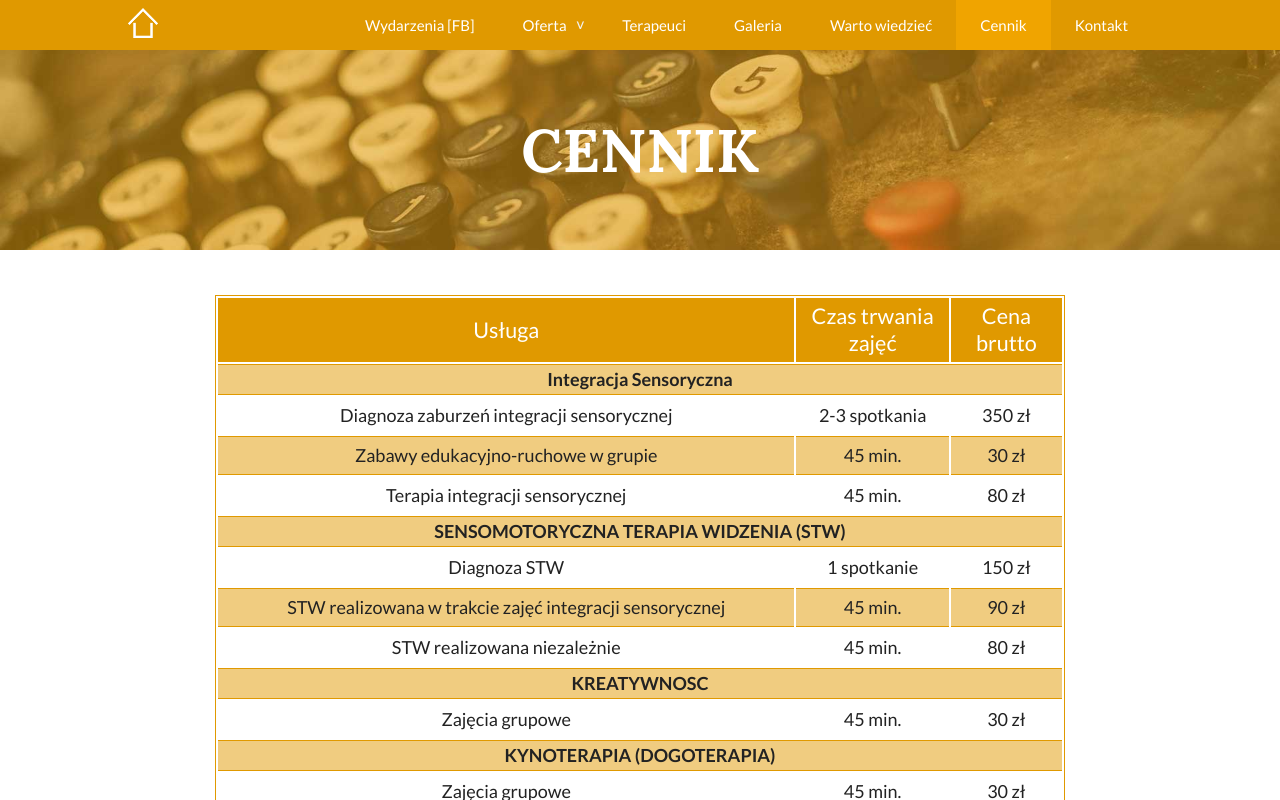
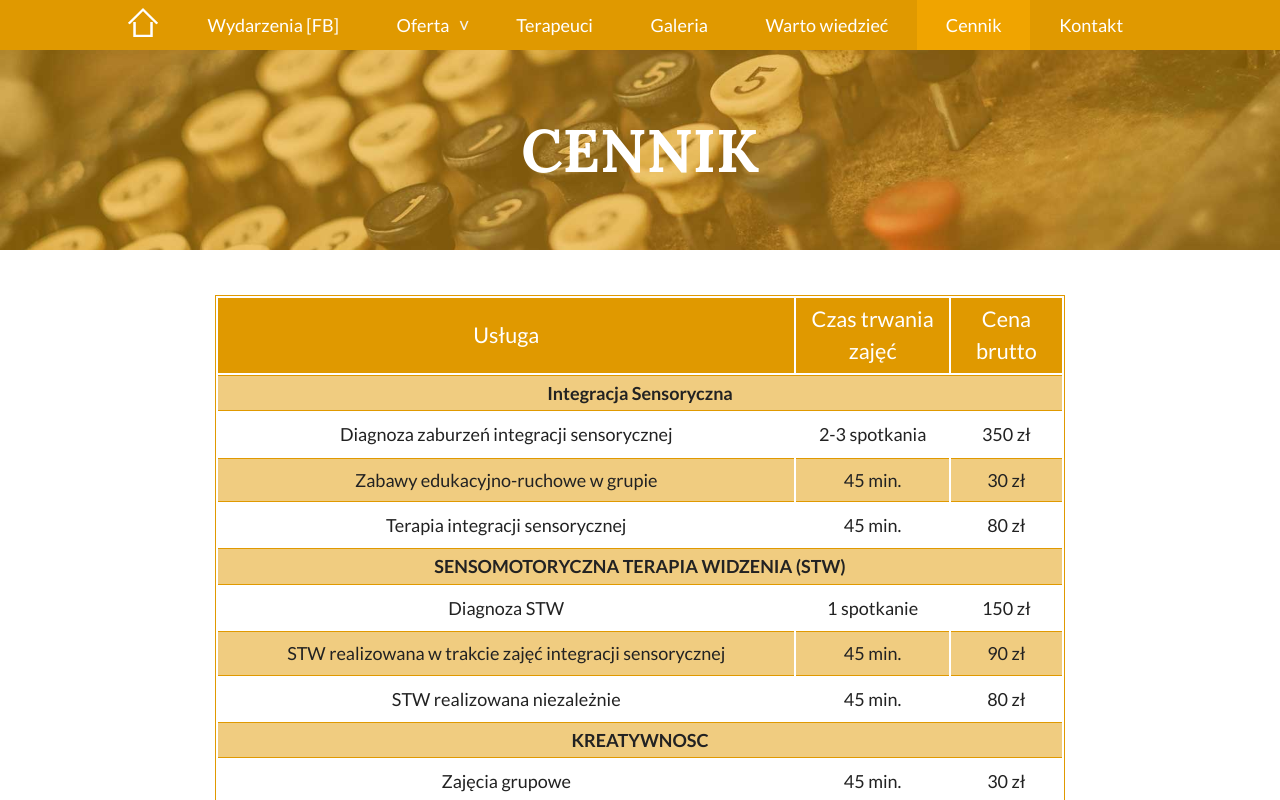
Before and after one commit to Rehaeel/kangurek, a React (Create React App) app: page /cennik in a window 1280 px wide. Shown: the top 800 px of the page. Built offline with nearby package versions, Linux system fonts and the light colour scheme.

Commit message:
enlarge font-size to 18px

```diff
--- a/src/component/menu/menu.css
+++ b/src/component/menu/menu.css
@@ -47,7 +47,7 @@
 .menu-tabs>a p,
 .menu-tabs>p {
     display: inline-block;
-    padding: 0.75em 1.6em;
+    padding: 0.5em 1.6em;
 }
 
 .menu-tabs>a {z-index:999;}
--- a/src/component/pages/contact/contact.css
+++ b/src/component/pages/contact/contact.css
@@ -2,7 +2,7 @@
 .contact {
     position:relative;
     display: grid;
-    grid-template-columns: min(220px, 95%) 1fr;
+    grid-template-columns: min(280px, 95%) 1fr;
     align-items: center;
     gap: 7%;
 }
--- a/src/component/pages/price-list/price-table/price-table.css
+++ b/src/component/pages/price-list/price-table/price-table.css
@@ -1,7 +1,7 @@
 .cennik {
     color: #222;
     border: 1px solid var(--orange-color);
-    font-size: 1.2em;
+    font-size: 1em;
     max-width: min(850px, 100%);
 }
 
--- a/src/component/pages/terapists/terapeuci-page.js
+++ b/src/component/pages/terapists/terapeuci-page.js
@@ -36,7 +36,7 @@ export default class Terapieuci extends React.Component {
                             return (
                                 <div key={index} className="terapeuta">
                                     <img src={terapist.image} alt={`${terapist.name}-terapeuta`} />
-                                    <h2>{terapist.name}</h2>
+                                    <h3>{terapist.name}</h3>
                                     <ul>
                                         {terapist.education.map((educationList, index) => {
                                             return (<li key={index}>{educationList}</li>)
--- a/src/index.css
+++ b/src/index.css
@@ -16,7 +16,7 @@ body {
   font-family: 'Lato', sans-serif;
   -webkit-font-smoothing: antialiased;
   -moz-osx-font-smoothing: grayscale;
-  font-size: 15px;
+  font-size: 18px;
   line-height: 1.8em;
   color: var(--text-color);
 }
```
